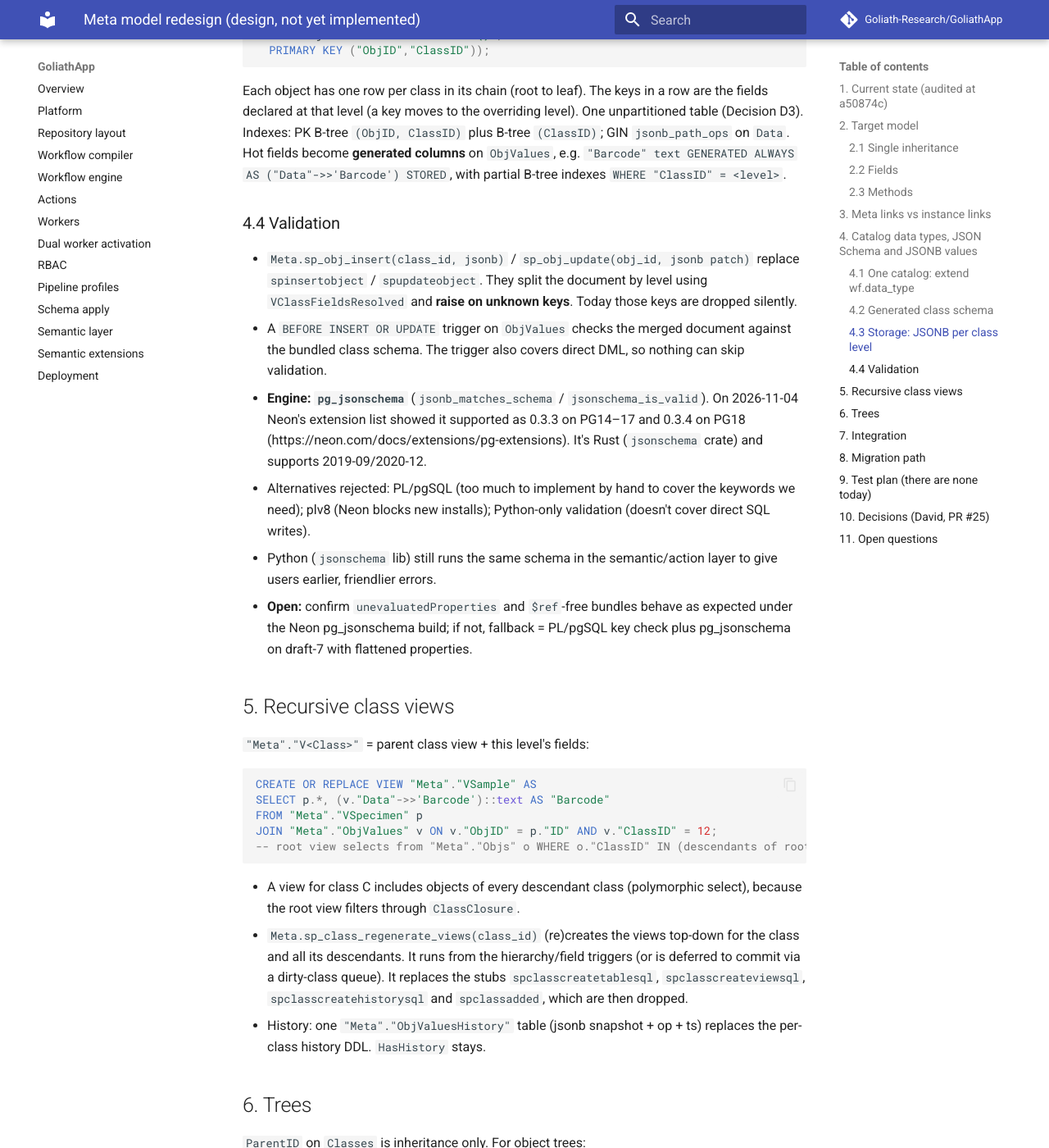
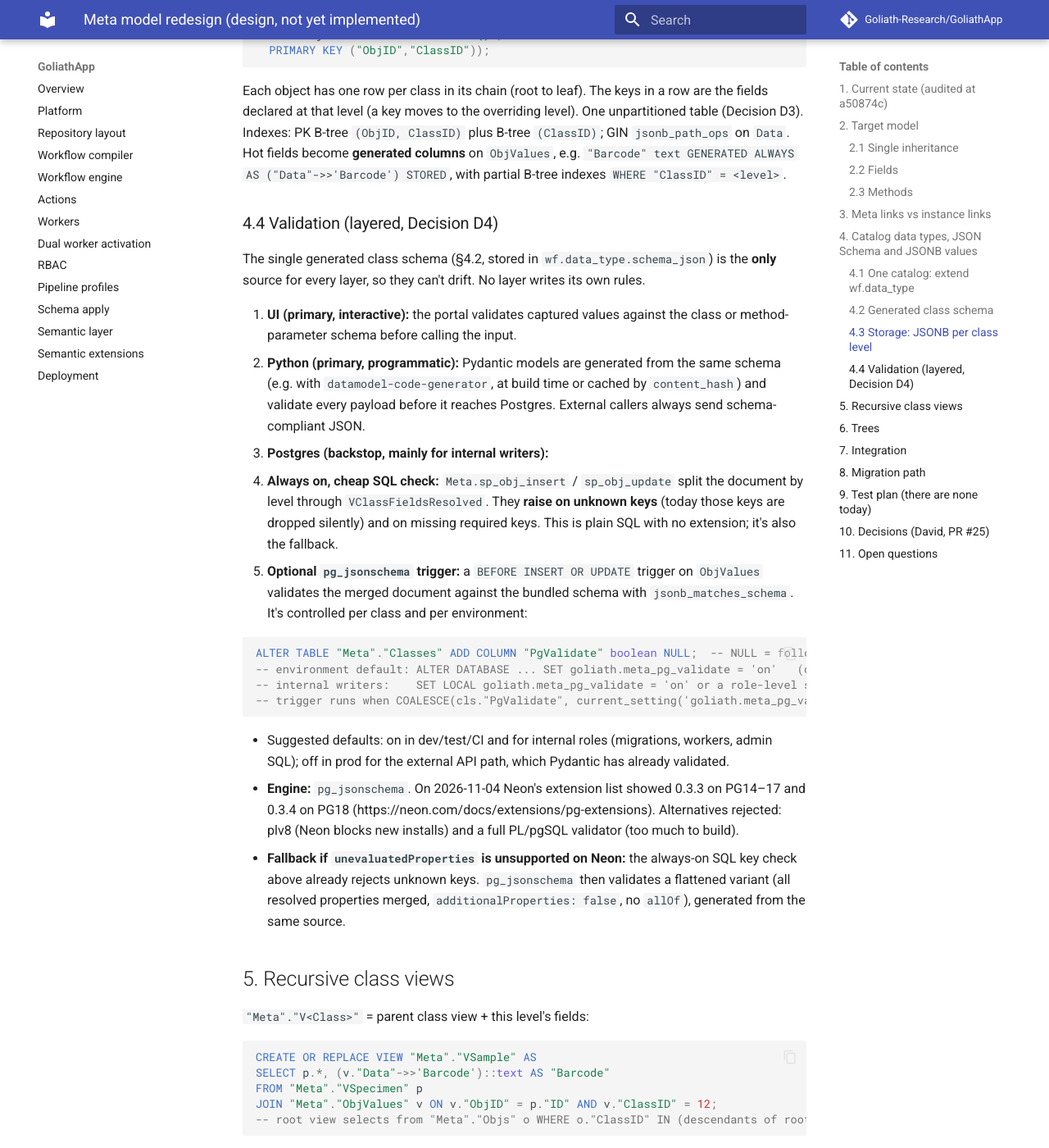
Before and after one commit to Goliath-Research/GoliathApp, an MkDocs documentation site: the page built from docs/meta-model.md, in a window 1280 px wide and 1400 px high, scrolled down 5476 px. Shown: the whole window at 82% size. Built offline with MkDocs 1.6.1 and Material for MkDocs 9.7.7, drawn with Linux system fonts in a browser that asks for light colours; comment, search, counter and statistics services are not loaded; some of the changed text lies outside the part shown.

Commit message:
docs(meta-model): D4 layered validation, optional pg_jsonschema backstop

````diff
--- a/docs/meta-model.md
+++ b/docs/meta-model.md
@@ -1,6 +1,6 @@
 # Meta model redesign (design, not yet implemented)
 
-Status: **proposed** — for review by David Izada Rodriguez. No implementation code in this PR. Decisions D1–D3 recorded in §10.
+Status: **proposed** — for review by David Izada Rodriguez. No implementation code in this PR. Decisions D1–D4 recorded in §10.
 
 ## 1. Current state (audited at `a50874c`)
 
@@ -205,14 +205,26 @@ CREATE TABLE "Meta"."ObjValues" (
 
 Each object has one row per class in its chain (root to leaf). The keys in a row are the fields declared at that level (a key moves to the overriding level). One unpartitioned table (Decision D3). Indexes: PK B-tree `(ObjID, ClassID)` plus B-tree `(ClassID)`; GIN `jsonb_path_ops` on `Data`. Hot fields become **generated columns** on `ObjValues`, e.g. `"Barcode" text GENERATED ALWAYS AS ("Data"->>'Barcode') STORED`, with partial B-tree indexes `WHERE "ClassID" = <level>`.
 
-### 4.4 Validation
+### 4.4 Validation (layered, Decision D4)
 
-- `Meta.sp_obj_insert(class_id, jsonb)` / `sp_obj_update(obj_id, jsonb patch)` replace `spinsertobject` / `spupdateobject`. They split the document by level using `VClassFieldsResolved` and **raise on unknown keys**. Today those keys are dropped silently.
-- A `BEFORE INSERT OR UPDATE` trigger on `ObjValues` checks the merged document against the bundled class schema. The trigger also covers direct DML, so nothing can skip validation.
-- **Engine: `pg_jsonschema`** (`jsonb_matches_schema` / `jsonschema_is_valid`). On 2026-11-04 Neon's extension list showed it supported as 0.3.3 on PG14–17 and 0.3.4 on PG18 (https://neon.com/docs/extensions/pg-extensions). It's Rust (`jsonschema` crate) and supports 2019-09/2020-12.
-  - Alternatives rejected: PL/pgSQL (too much to implement by hand to cover the keywords we need); plv8 (Neon blocks new installs); Python-only validation (doesn't cover direct SQL writes).
-  - Python (`jsonschema` lib) still runs the same schema in the semantic/action layer to give users earlier, friendlier errors.
-  - **Open:** confirm `unevaluatedProperties` and `$ref`-free bundles behave as expected under the Neon pg_jsonschema build; if not, fallback = PL/pgSQL key check plus pg_jsonschema on draft-7 with flattened properties.
+The single generated class schema (§4.2, stored in `wf.data_type.schema_json`) is the **only** source for every layer, so they can't drift. No layer writes its own rules.
+
+1. **UI (primary, interactive):** the portal validates captured values against the class or method-parameter schema before calling the input.
+2. **Python (primary, programmatic):** Pydantic models are generated from the same schema (e.g. with `datamodel-code-generator`, at build time or cached by `content_hash`) and validate every payload before it reaches Postgres. External callers always send schema-compliant JSON.
+3. **Postgres (backstop, mainly for internal writers):**
+   - **Always on, cheap SQL check:** `Meta.sp_obj_insert` / `sp_obj_update` split the document by level through `VClassFieldsResolved`. They **raise on unknown keys** (today those keys are dropped silently) and on missing required keys. This is plain SQL with no extension; it's also the fallback.
+   - **Optional `pg_jsonschema` trigger:** a `BEFORE INSERT OR UPDATE` trigger on `ObjValues` validates the merged document against the bundled schema with `jsonb_matches_schema`. It's controlled per class and per environment:
+
+```sql
+ALTER TABLE "Meta"."Classes" ADD COLUMN "PgValidate" boolean NULL;  -- NULL = follow environment
+-- environment default: ALTER DATABASE ... SET goliath.meta_pg_validate = 'on'   (dev/test)
+-- internal writers:    SET LOCAL goliath.meta_pg_validate = 'on' or a role-level setting
+-- trigger runs when COALESCE(cls."PgValidate", current_setting('goliath.meta_pg_validate', true)::bool, false)
+```
+
+   - Suggested defaults: on in dev/test/CI and for internal roles (migrations, workers, admin SQL); off in prod for the external API path, which Pydantic has already validated.
+- **Engine:** `pg_jsonschema`. On 2026-11-04 Neon's extension list showed 0.3.3 on PG14–17 and 0.3.4 on PG18 (https://neon.com/docs/extensions/pg-extensions). Alternatives rejected: plv8 (Neon blocks new installs) and a full PL/pgSQL validator (too much to build).
+- **Fallback if `unevaluatedProperties` is unsupported on Neon:** the always-on SQL key check above already rejects unknown keys. `pg_jsonschema` then validates a flattened variant (all resolved properties merged, `additionalProperties: false`, no `allOf`), generated from the same source.
 
 ## 5. Recursive class views
 
@@ -253,7 +265,7 @@ JOIN "Meta"."ObjValues" v ON v."ObjID" = p."ID" AND v."ClassID" = 12;
 4. Build `Meta.Fields` from `information_schema.columns` of each per-class table, and map SQL types to catalog types.
 5. Copy rows from the per-class tables into `ObjValues` (`to_jsonb(row) - 'ID'`), validating in report mode (log, don't reject).
 6. Create the class views under the old table names as compatibility views, keep the old tables read-only for one release, then drop them.
-7. Switch on enforcing validation; drop the old `sp*` and stubs.
+7. Switch on the always-on SQL key check everywhere and the `pg_jsonschema` trigger in dev/test and for internal writers; drop the old `sp*` and stubs.
 
 ## 9. Test plan (there are none today)
 
@@ -266,7 +278,8 @@ pgTAP (supported on Neon) for SQL plus pytest for Python:
 - Views: polymorphic select; regeneration after a field is added or a class is re-parented.
 - Trees: ltree path maintained, move subtree, cycle rejected, TreeRef integrity.
 - Migration: round-trip fixture from the current typed tables.
-- Python: the same schema accepted/rejected identically by the `jsonschema` library and `pg_jsonschema`.
+- Cross-layer parity: one fixture corpus (valid/invalid documents per class) must give the same result in generated Pydantic models, the UI validator, the SQL key check and `pg_jsonschema`.
+- Toggle: trigger fires or skips according to `PgValidate` and `goliath.meta_pg_validate`; the SQL key check always fires.
 
 ## 10. Decisions (David, PR #25)
 
@@ -274,8 +287,10 @@ pgTAP (supported on Neon) for SQL plus pytest for Python:
 - **D2 (was Q3):** Methods are declared in Meta (`Meta.Methods` + `Meta.MethodParams`, §2.3), inherited and overridable by name, with signature-compatibility rules. Each method is implemented by a SQL proc, an ActionSpec or a Python handler, and generates a JSON Schema for its parameters.
 - **D3 (was Q1):** Values stay in the single JSONB table `Meta.ObjValues`, not partitioned by root class. Indexes: B-tree on `(ObjID, ClassID)` and `(ClassID)`, GIN on `Data`, and generated columns for hot fields (§4.3).
 
+- **D4:** Primary validation happens before Postgres: Pydantic models generated from the class schema (Python) and UI validation of captured values. Postgres validation is a backstop, mainly for internal writers. An always-on SQL unknown/required-key check, plus an optional `pg_jsonschema` trigger toggled per class (`PgValidate`) and per environment (`goliath.meta_pg_validate`). All layers use the single generated schema (§4.4). Parameter types in method overrides stay strictly invariant (§2.3), as approved.
+
 ## 11. Open questions
 
 1. View regeneration: synchronous in a trigger vs a deferred queue (DDL inside DML transactions).
 2. Versioning of class types (`wf.data_type.version`) when a class changes: bump on every change, or only on breaking changes?
-3. pg_jsonschema `unevaluatedProperties` behaviour on Neon (see §4.4).
+3. Verify `unevaluatedProperties` (and bundled `$defs`) on Neon `pg_jsonschema`. This only decides whether the optional trigger uses the `allOf` schema or the flattened variant; the always-on SQL key check doesn't depend on it (§4.4).
````
